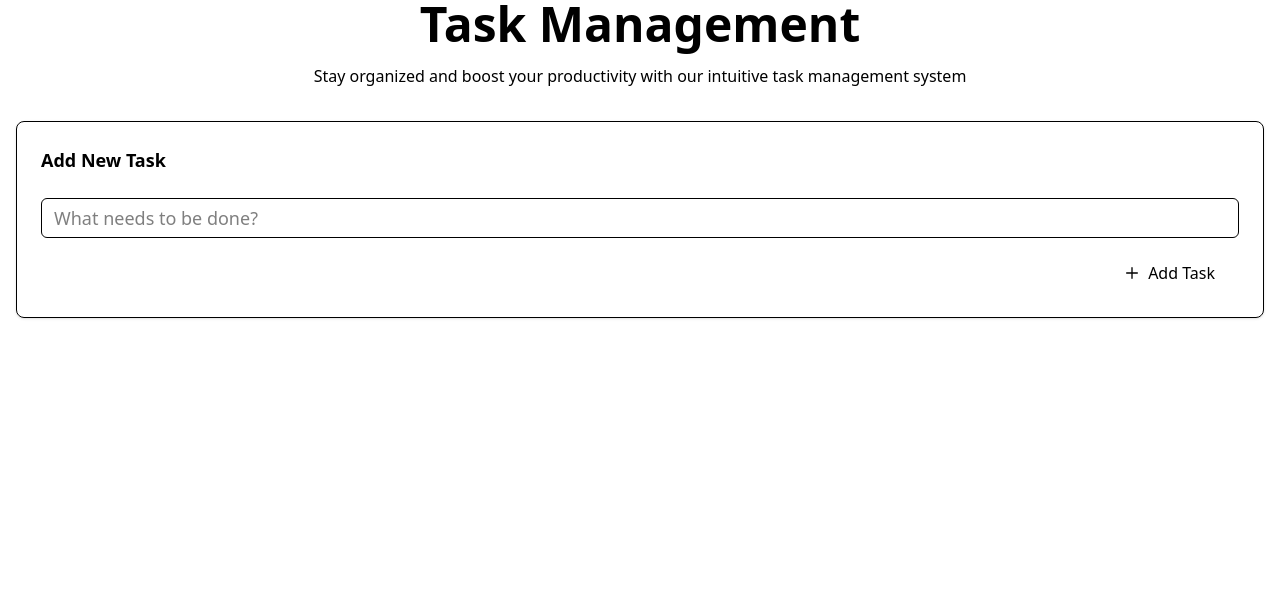
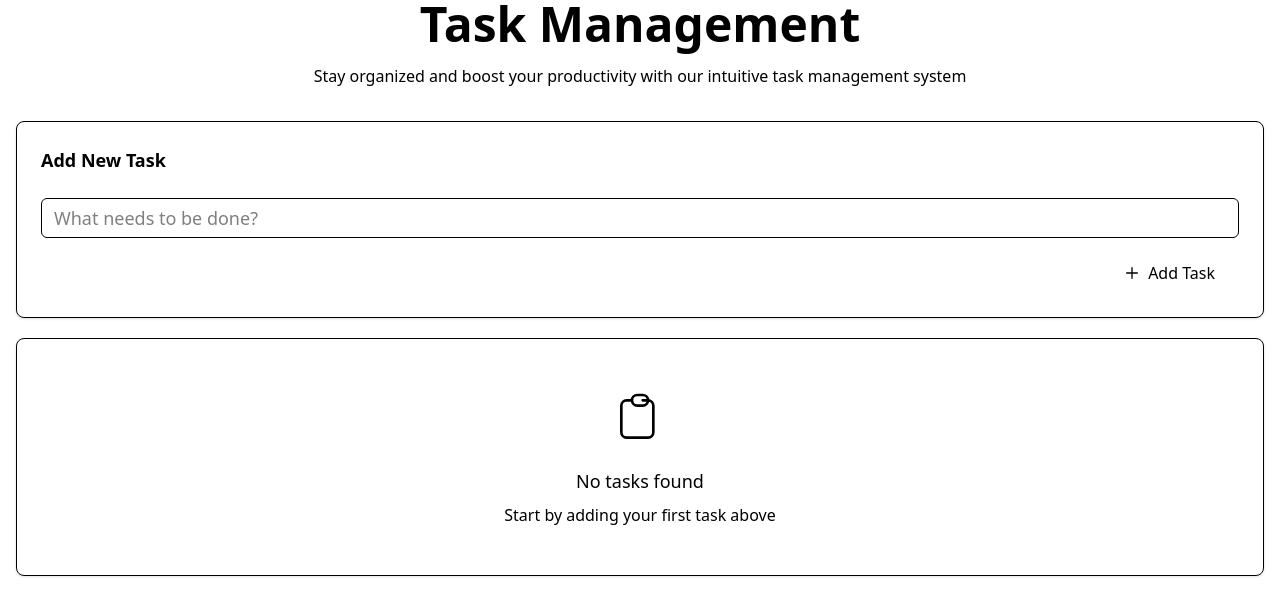
Before and after one commit to LuckyCGamer/Project-Task-Management, a React (Vite) app: page / in a window 1280 px wide. Shown: the top 616 px of the page. Built offline with nearby package versions, Linux system fonts and the light colour scheme.

Commit message:
Add TaskList component to App.jsx

```diff
--- a/src/App.jsx
+++ b/src/App.jsx
@@ -1,6 +1,7 @@
 import TaskHeader from "./component/TaskHeader";
 import TaskInput from "./component/TaskInput";
 import { TaskProvider } from "./component/context/TaskContext";
+import TaskList from "./component/TaskList";
 
 function App() {
 
@@ -10,6 +11,7 @@ function App() {
 
       <div className="container mx-auto px-4 py-8">
         <TaskInput />
+        <TaskList />
       </div>
 
     </TaskProvider>
```
